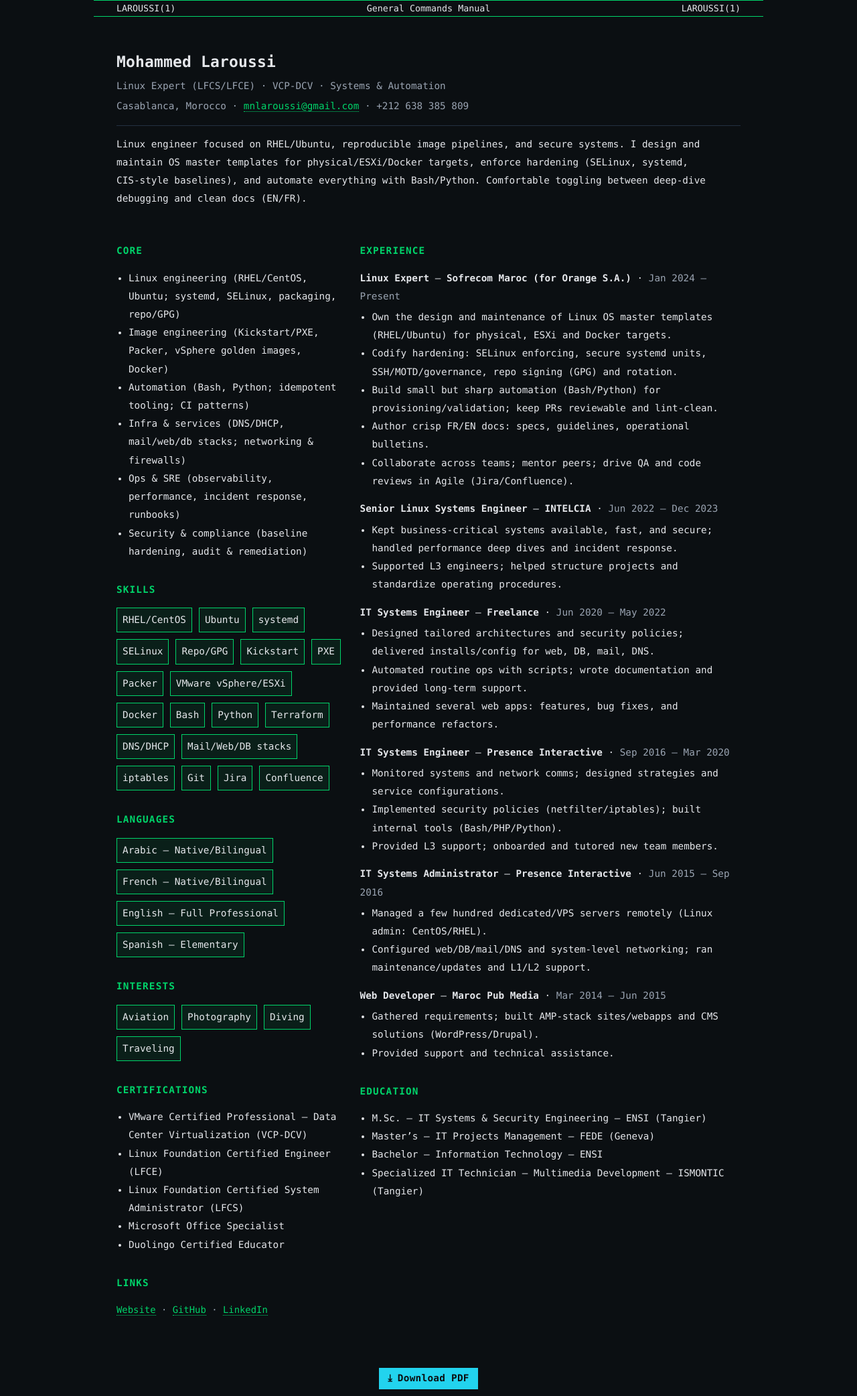
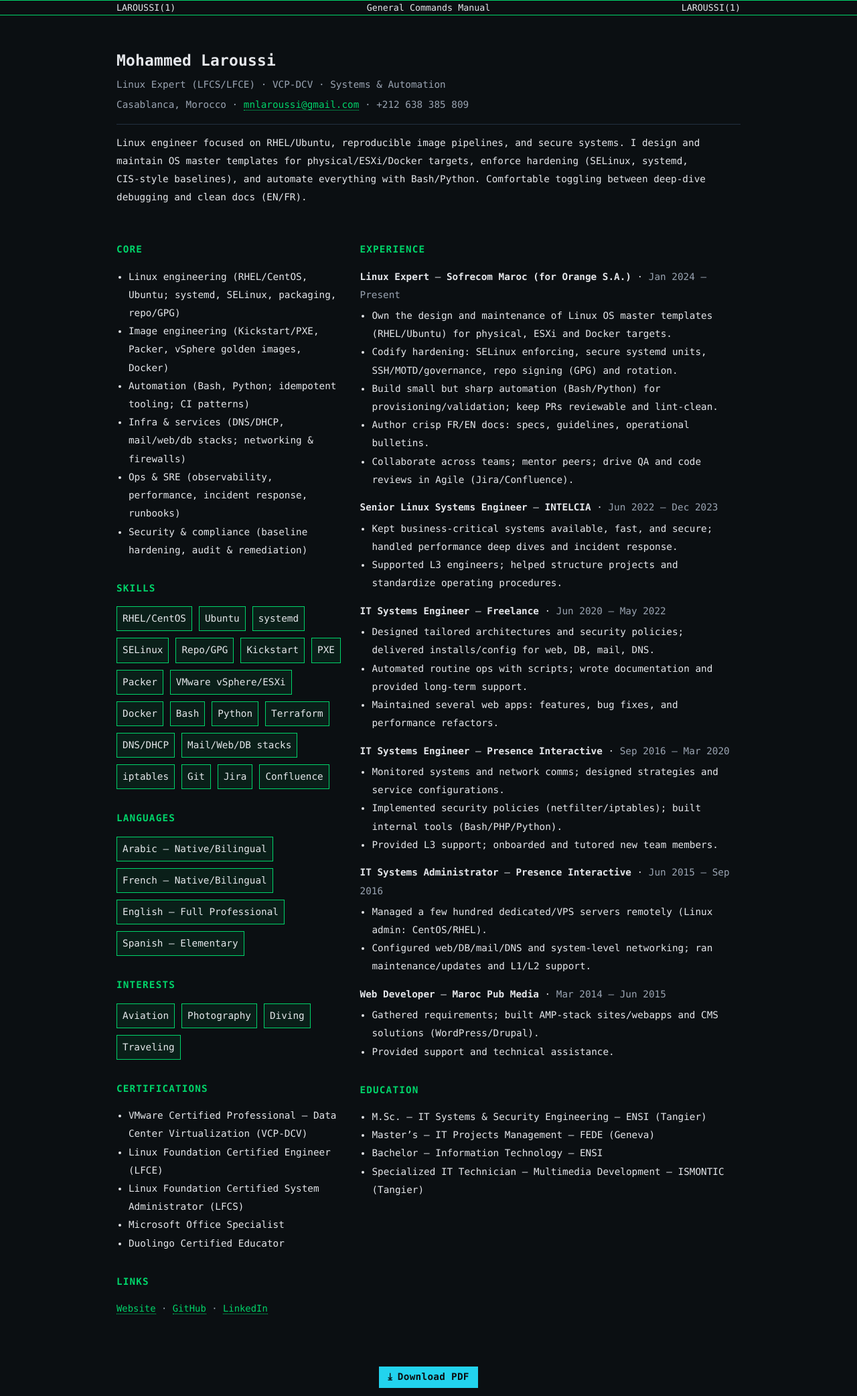
Before and after one commit to mlaroussi/resume, a Jekyll site: the page built from index.md, in a window 1280 px wide. Shown: the whole page at 67% size. Built offline with Jekyll 4.4.1, drawn with Linux system fonts in a browser that asks for light colours.

Commit message:
Enhance manbar styling for improved layout; add edge-to-edge rulers and adjust padding

```diff
--- a/assets/css/site.css
+++ b/assets/css/site.css
@@ -28,10 +28,15 @@ hr{border:0;border-top:1px solid var(--line);margin:14px 0}
 .manbar{
   font:10pt ui-monospace,SFMono-Regular,Menlo,Consolas,"Liberation Mono",monospace;
   display:flex;justify-content:space-between;gap:12px;box-sizing:border-box;
-  width:100%;max-width:var(--max);
-  border-top:1px solid var(--accent);border-bottom:1px solid var(--accent);
-  padding:4px 34px;margin:0 auto 12px;color:var(--fg)
+  max-width:var(--max);margin:0 auto 12px;padding:4px 34px;color:var(--fg);
+  position:relative; /* allow edge-to-edge rulers via pseudo elements */
 }
+.manbar::before,.manbar::after{
+  content:"";position:absolute;left:50%;transform:translateX(-50%);
+  width:100vw;border-top:1px solid var(--accent)
+}
+.manbar::before{top:0}
+.manbar::after{bottom:0}
 
 /* Intro full width */
 .intro{margin:.8rem 0 1.6rem}
```
